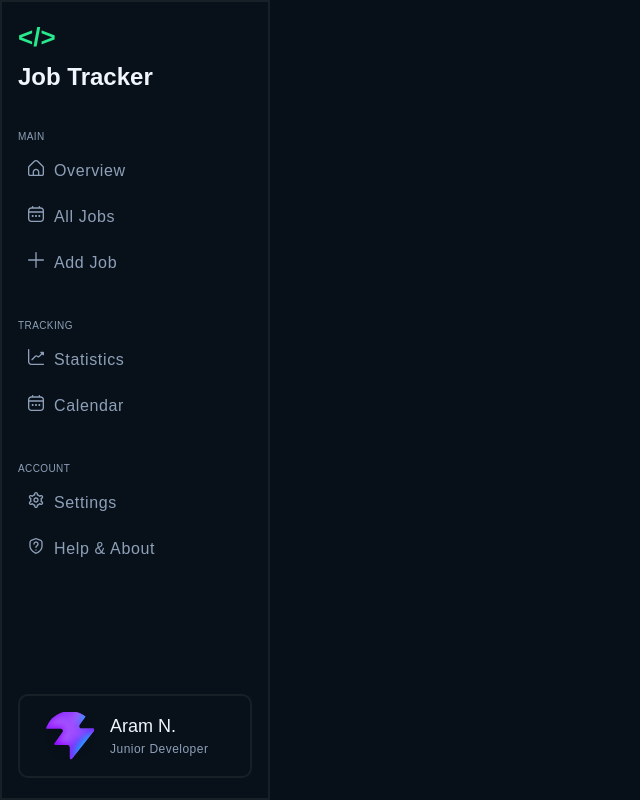
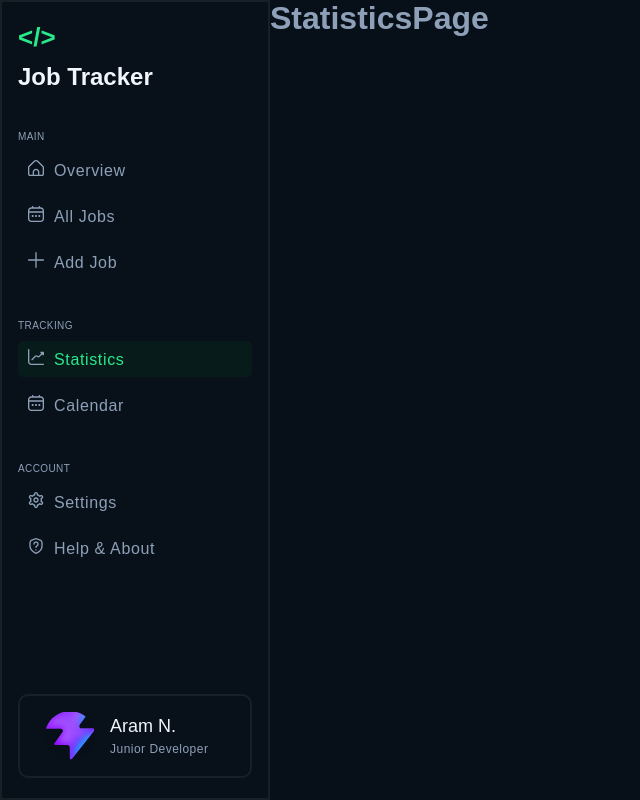
Before and after one commit to arsen-kazaryan/job-tracker, a React (Vite) app: page /statistic in a window 1280 px wide. Shown: the whole page, without its empty margins (0-640 px from the left). Built offline with nearby package versions, Linux system fonts and the light colour scheme.

Commit message:
feat: add Route StatisticsPage

```diff
--- a/src/App.jsx
+++ b/src/App.jsx
@@ -1,14 +1,13 @@
 
-import { Route, Routes } from 'react-router-dom'
 import './App.css'
 import Main from './components/Main/Main'
+import { Route, Routes } from 'react-router-dom'
 import NavMenu from './components/NavMenu/NavMenu'
 import AllJobs from './components/Pages/AllJobsPage/AllJobs'
 import { useJobsStore } from './components/Zustand/useJobsStore'
 import AddJob from './components/Pages/AddJob/AddJob.jsx'
 import JobCardPage from './components/Pages/JobCardPage/JobCardPage.jsx'
-
-
+import StatisticsPage from './components/Pages/StatisticsPage/StatisticsPage.jsx'
 
 
 function App() {
@@ -24,6 +23,7 @@ const jobs = useJobsStore((state)=> state.jobs)
         <Route path="/alljobs" element={<AllJobs jobs={jobs}  />} />
         <Route path="/addjob" element={<AddJob />} />
         <Route path="/job/:id" element={<JobCardPage />} />
+        <Route path="/statistic" element={<StatisticsPage />} />
       </Routes>
     </div>
   )
--- a/src/components/NavMenu/NavMenu.jsx
+++ b/src/components/NavMenu/NavMenu.jsx
@@ -33,7 +33,11 @@ const NavMenu = () => {
         </div>
         <p className="nav-menu__container-title">TRACKING</p>
         <div className="nav-menu__links-container nav-menu__links-container--tracking">
-          <a href="/" className="nav-menu__statistics nav-menu-link">Statistics</a>
+          <NavLink to="/statistic"
+          className={({ isActive }) =>
+              isActive
+                ?"nav-menu__statistics nav-menu-link active"
+                : 'nav-menu__statistics nav-menu-link'}>Statistics</NavLink>
           <a href="/" className="nav-menu__calendar nav-menu-link">Calendar</a>
         </div>
         <p className="nav-menu__container-title">ACCOUNT</p>
--- a/src/components/Pages/JobCardPage/JobCardPage.jsx
+++ b/src/components/Pages/JobCardPage/JobCardPage.jsx
@@ -172,3 +172,7 @@ const JobCardPage = () => {
 }
 
 export default JobCardPage
+
+
+
+//В планах на будущее добавить возможность редактировывать вакансии уже после добавления
--- /dev/null
+++ b/src/components/Pages/StatisticsPage/StatisticsPage.jsx
@@ -0,0 +1,10 @@
+import './StatisticsPage.css'
+const StatisticsPage = () => {
+  return (
+    <>
+      <h1>StatisticsPage</h1>
+    </>
+  )
+}
+
+export default StatisticsPage
--- a/src/components/Zustand/useJobsStore.js
+++ b/src/components/Zustand/useJobsStore.js
@@ -37,7 +37,6 @@ export const useJobsStore = create(
         ),
       })),
 
-
     resetJobs: () => set({ jobs: defaultJobs }),
   }),
     {
```
Also changed, not shown: src/components/Pages/StatisticsPage/StatisticsPage.css (added).
